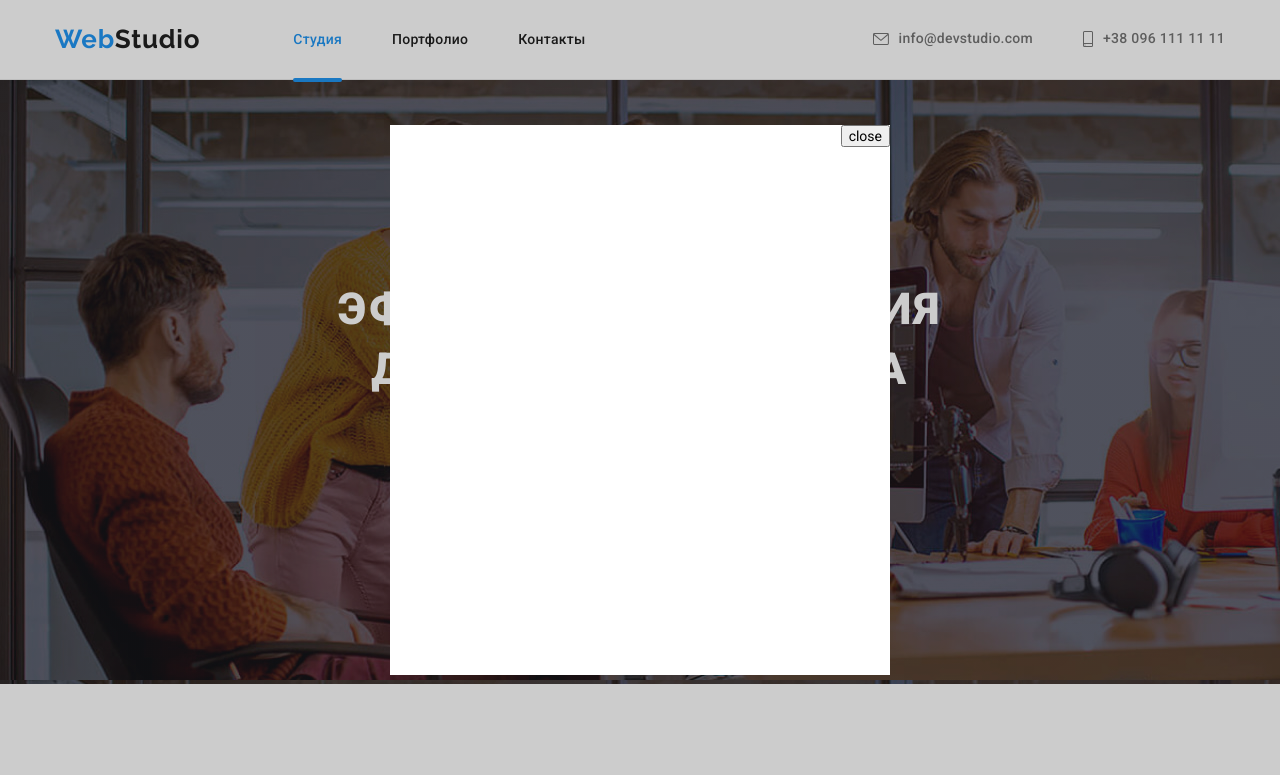
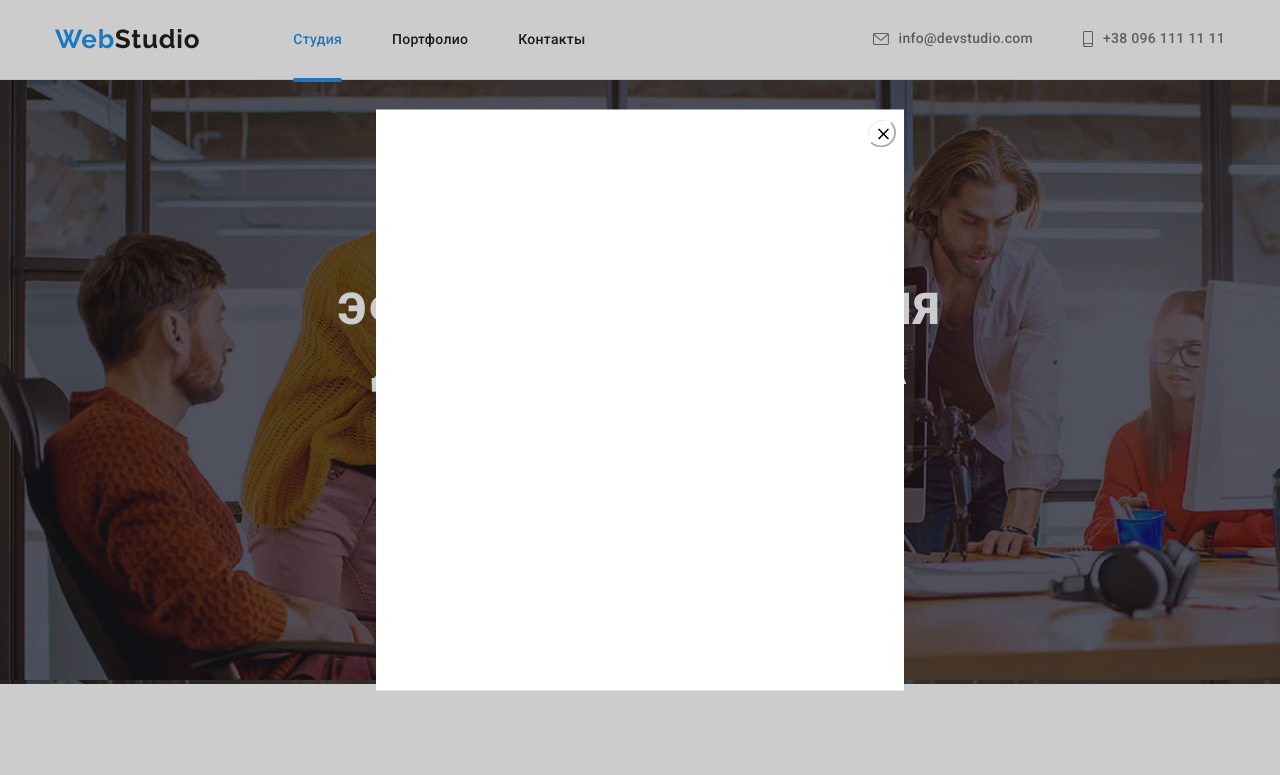
Before and after one commit to Kartavchenko/goit-markup-hw-05, a plain HTML site: page index.html in a window 1280 px wide. Both pictures are taken after a click on the button "Заказать услугу". Shown: the top 775 px of the page. Drawn offline with nearby package versions, Linux system fonts and the light colour scheme.

Commit message:
markup-hw-5-3

```diff
--- a/css/style.css
+++ b/css/style.css
@@ -224,17 +224,25 @@ a {
   top: 50%;
   left: 50%;
   transform: translate(-50%, -50%);
-  transform: scale(x);
+  transform: scale(x) scale(y);
 
-  width: 500px;
-  height: 550px;
+  width: 528px;
+  height: 581px;
   background-color: #fff;
 }
 
 .btn-modal-close {
+  background-image: url(../images/btn-close-modal.svg);
+  background-repeat: no-repeat;
   position: absolute;
-  right: 0;
-  top: 0;
+  right: 8px;
+  top: 8px;
+
+  width: 30px;
+  height: 30px;
+  border-radius: 50%;
+  background-color: white;
+  border-color: white;
 }
 
 /* section Content */
--- a/index.html
+++ b/index.html
@@ -57,7 +57,7 @@
                 <div class="backdrop is-hidden" data-modal>
                     <div class="modal">
 
-                        <button class="btn-modal-close" data-modal-close>close</button>
+                        <button class="btn-modal-close" data-modal-close></button>
                     </div>
                 </div>
             </div>
```
Also changed, not shown: images/btn-modal-close.svg (added), images/not-optimaze.svg (deleted), 1 other file.
